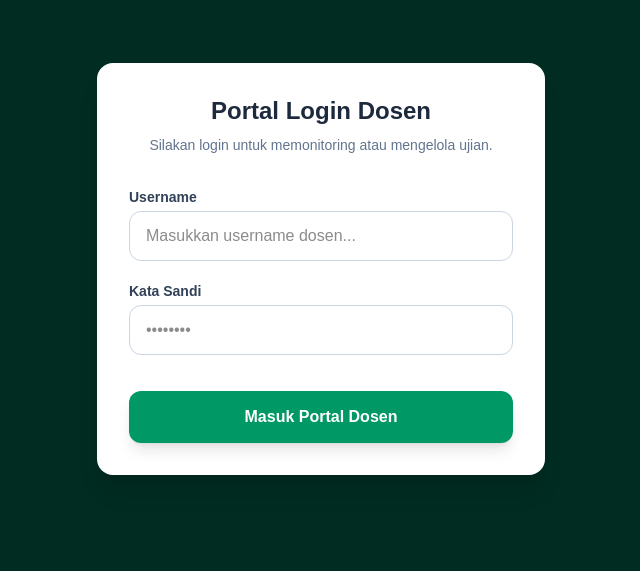
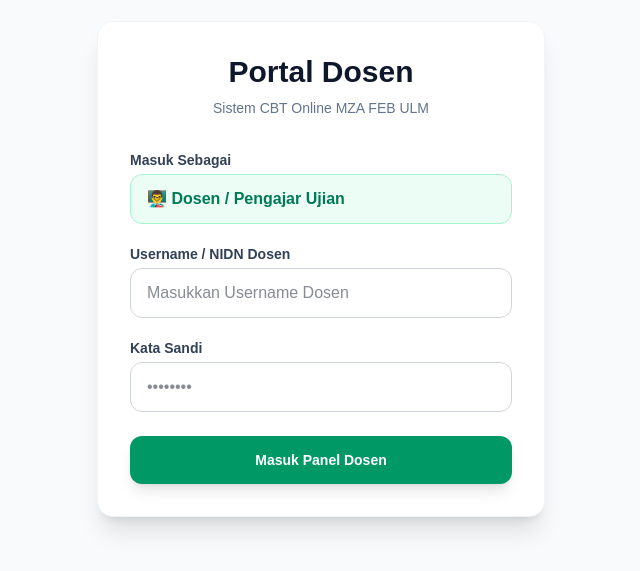
Before and after one commit to mzabidin80/cbtonline, a Next.js app: page /dosen-login in a window 1280 px wide. Shown: the part 131-702 px from the top of the page, without its empty margins (319-959 px from the left). Built offline with nearby package versions, Linux system fonts and the light colour scheme; no server answers.

Commit message:
update lgi

```diff
--- a/app/dosen-login/page.tsx
+++ b/app/dosen-login/page.tsx
@@ -19,6 +19,7 @@ export default function DosenLoginPage() {
     setErrorMsg('');
 
     try {
+      // 🎯 Hubungkan ke tabel user_dosen sesuai database Supabase Anda
       const { data, error } = await supabase
         .from('user_dosen')
         .select('*')
@@ -27,54 +28,62 @@ export default function DosenLoginPage() {
         .single();
 
       if (error || !data) {
-        throw new Error('Username atau Kata Sandi salah!');
+        setErrorMsg('Username atau kata sandi Dosen tidak sesuai!');
+        setLoading(false);
+        return;
       }
 
-      // Validasi agar hanya role dosen / pengawas yang bisa masuk
-      if (data.role !== 'dosen' && data.role !== 'pengawas') {
-        throw new Error('Akses Ditolak! Akun ini tidak terdaftar sebagai Dosen/Pengawas.');
-      }
+      // Ambil nama lengkap dari database user_dosen
+      const namaLengkap = data.nama_lengkap || data.username || 'Dosen Pengajar';
 
-      // Simpan sesi ke localStorage
-      localStorage.setItem('user_nama', data.nama_lengkap);
-      localStorage.setItem('user_role', data.role);
+      // Simpan session ke LocalStorage dengan key yang seragam
+      localStorage.setItem('dosen_username', String(data.username));
+      localStorage.setItem('dosen_nama', String(namaLengkap));
 
-      // Alihkan ke Dashboard Dosen
+      // Pindahkan ke halaman Dashboard Dosen Anda
       window.location.href = '/dosen';
 
-    } catch (err: any) {
-      setErrorMsg(err.message);
+    } catch (err) {
+      setErrorMsg('Terjadi kesalahan koneksi ke server database.');
     } finally {
       setLoading(false);
     }
   };
 
   return (
-    <div className="min-h-screen flex items-center justify-center bg-emerald-950 p-4">
+    <div className="min-h-screen flex items-center justify-center bg-slate-50 px-4">
       <title>Login Dosen - CBT Online</title>
 
-      <div className="max-w-md w-full bg-white p-8 rounded-2xl shadow-xl">
-        <div className="text-center mb-8">
-          <h1 className="text-2xl font-black text-slate-800">Portal Login Dosen</h1>
-          <p className="text-sm text-slate-500 mt-2">Silakan login untuk memonitoring atau mengelola ujian.</p>
+      <div className="max-w-md w-full space-y-8 bg-white p-8 rounded-2xl shadow-xl border border-slate-100">
+        <div className="text-center">
+          <h2 className="text-3xl font-extrabold text-slate-900">Portal Dosen</h2>
+          <p className="mt-2 text-sm text-slate-500">Sistem CBT Online MZA FEB ULM</p>
         </div>
 
+        <form className="mt-8 space-y-6" onSubmit={handleLoginDosen}>
           {errorMsg && (
-          <div className="bg-red-50 text-red-600 p-3 rounded-lg text-sm font-bold text-center mb-6 border border-red-200">
-            {errorMsg}
+            <div className="bg-red-50 border-l-4 border-red-400 p-4 text-sm text-red-700 rounded-xl font-medium">
+              ⚠️ {errorMsg}
             </div>
           )}
 
-        <form onSubmit={handleLoginDosen} className="space-y-5">
+          <div className="rounded-md space-y-5">
             <div>
-            <label className="block text-sm font-bold text-slate-700 mb-1">Username</label>
+              <label className="block text-sm font-bold text-slate-700 mb-1">Masuk Sebagai</label>
+              <div className="w-full bg-emerald-50 border border-emerald-200 px-4 py-3 rounded-xl font-bold text-emerald-700 flex items-center gap-2 cursor-not-allowed">
+                👨‍🏫 Dosen / Pengajar Ujian
+              </div>
+            </div>
+
+            <div>
+              <label className="block text-sm font-bold text-slate-700 mb-1">Username / NIDN Dosen</label>
               <input
                 type="text"
                 required
                 value={username}
                 onChange={(e) => setUsername(e.target.value)}
-              className="w-full border border-slate-300 px-4 py-3 rounded-xl focus:outline-none focus:border-emerald-500 focus:ring-1 focus:ring-emerald-500"
-              placeholder="Masukkan username dosen..."
+                className="block w-full px-4 py-3 border border-gray-300 rounded-xl text-gray-900 focus:ring-2 focus:ring-emerald-500 focus:border-emerald-500 outline-none transition"
+                placeholder="Masukkan Username Dosen"
               />
             </div>
 
@@ -85,18 +94,21 @@ export default function DosenLoginPage() {
                 required
                 value={password}
                 onChange={(e) => setPassword(e.target.value)}
-              className="w-full border border-slate-300 px-4 py-3 rounded-xl focus:outline-none focus:border-emerald-500 focus:ring-1 focus:ring-emerald-500"
+                className="block w-full px-4 py-3 border border-gray-300 rounded-xl text-gray-900 focus:ring-2 focus:ring-emerald-500 focus:border-emerald-500 outline-none transition"
                 placeholder="••••••••"
               />
             </div>
+          </div>
 
+          <div>
             <button
               type="submit"
               disabled={loading}
-            className="w-full bg-emerald-600 hover:bg-emerald-700 text-white font-bold py-3.5 rounded-xl transition shadow-lg disabled:opacity-50 mt-4"
+              className="w-full flex justify-center py-3.5 px-4 text-sm font-bold rounded-xl text-white bg-emerald-600 hover:bg-emerald-700 transition shadow-lg disabled:opacity-50 mt-2"
             >
-            {loading ? 'Memeriksa Data...' : 'Masuk Portal Dosen'}
+              {loading ? 'Memverifikasi Akun Dosen...' : 'Masuk Panel Dosen'}
             </button>
+          </div>
         </form>
       </div>
     </div>
--- a/app/dosen/layout.tsx
+++ b/app/dosen/layout.tsx
@@ -1,116 +1,171 @@
 'use client';
 
-import { useState } from 'react';
+import { useState, useEffect } from 'react';
 import { createClient } from '@supabase/supabase-js';
 
 const supabaseUrl = process.env.NEXT_PUBLIC_SUPABASE_URL || '';
 const supabaseAnonKey = process.env.NEXT_PUBLIC_SUPABASE_ANON_KEY || '';
 const supabase = createClient(supabaseUrl, supabaseAnonKey);
 
-export default function DosenLoginPage() {
-  const [username, setUsername] = useState('');
-  const [password, setPassword] = useState('');
+export default function DosenDashboardLayout({ children }: { children: React.ReactNode }) {
+  const [isMenuOpen, setIsMenuOpen] = useState(false);
+  const [isModalPasswordOpen, setIsModalPasswordOpen] = useState(false);
+  const [usernameDosen, setUsernameDosen] = useState('');
+  const [namaDosen, setNamaDosen] = useState('Dosen Pengajar');
+  const [passwordBaru, setPasswordBaru] = useState('');
+  const [konfirmasiPassword, setKonfirmasiPassword] = useState('');
   const [loading, setLoading] = useState(false);
-  const [errorMsg, setErrorMsg] = useState('');
+  const [pesanError, setPesanError] = useState('');
 
-  const handleLoginDosen = async (e: React.FormEvent) => {
+  useEffect(() => {
+    // Membaca session yang disimpan oleh /dosen-login
+    const storedUsername = localStorage.getItem('dosen_username') || localStorage.getItem('username') || localStorage.getItem('user_username');
+    const storedNama = localStorage.getItem('dosen_nama') || localStorage.getItem('nama') || localStorage.getItem('user_nama');
+
+    if (storedUsername) setUsernameDosen(storedUsername);
+    if (storedNama) setNamaDosen(storedNama);
+  }, []);
+
+  const handleLogout = () => {
+    localStorage.clear();
+    window.location.href = '/dosen-login';
+  };
+
+  const handleSimpanPasswordDosen = async (e: React.FormEvent) => {
     e.preventDefault();
+    setPesanError('');
+
+    if (!usernameDosen) {
+      setPesanError('Sesi tidak terdeteksi. Silakan logout dan login kembali melalui /dosen-login.');
+      return;
+    }
+
+    if (passwordBaru !== konfirmasiPassword) {
+      setPesanError('Konfirmasi password baru tidak cocok!');
+      return;
+    }
+
+    if (passwordBaru.length < 6) {
+      setPesanError('Password baru minimal harus 6 karakter!');
+      return;
+    }
+
     setLoading(true);
-    setErrorMsg('');
-
     try {
-      // 🎯 Hubungkan ke tabel user_dosen sesuai database Supabase Anda
       const { data, error } = await supabase
         .from('user_dosen')
-        .select('*')
-        .eq('username', username)
-        .eq('password', password)
-        .single();
+        .update({ password: passwordBaru })
+        .eq('username', usernameDosen)
+        .select();
 
-      if (error || !data) {
-        setErrorMsg('Username atau kata sandi Dosen tidak sesuai!');
+      if (error) throw error;
+
+      if (!data || data.length === 0) {
+        setPesanError(`Gagal: Akun dengan username "${usernameDosen}" tidak ditemukan di database.`);
         setLoading(false);
         return;
       }
 
-      // Ambil nama lengkap dari database user_dosen
-      const namaLengkap = data.nama_lengkap || data.username || 'Dosen Pengajar';
-
-      // Simpan session ke LocalStorage dengan key yang seragam
-      localStorage.setItem('dosen_username', String(data.username));
-      localStorage.setItem('dosen_nama', String(namaLengkap));
-
-      // Pindahkan ke halaman Dashboard Dosen Anda
-      window.location.href = '/dosen';
-
-    } catch (err) {
-      setErrorMsg('Terjadi kesalahan koneksi ke server database.');
+      alert('Sandi Dosen BERHASIL diperbarui di database Supabase!');
+      setIsModalPasswordOpen(false);
+      setPasswordBaru('');
+      setKonfirmasiPassword('');
+    } catch (err: any) {
+      console.error(err);
+      setPesanError('Gagal mengubah sandi database: ' + err.message);
     } finally {
       setLoading(false);
     }
   };
 
   return (
-    <div className="min-h-screen flex items-center justify-center bg-slate-50 px-4">
-      <title>Login Dosen - CBT Online</title>
-
-      <div className="max-w-md w-full space-y-8 bg-white p-8 rounded-2xl shadow-xl border border-slate-100">
-        <div className="text-center">
-          <h2 className="text-3xl font-extrabold text-slate-900">Portal Dosen</h2>
-          <p className="mt-2 text-sm text-slate-500">Sistem CBT Online MZA FEB ULM</p>
+    <div className="min-h-screen bg-slate-50 flex flex-col font-sans antialiased">
+      <header className="bg-emerald-600 text-white shadow-md px-6 py-4 flex justify-between items-center sticky top-0 z-40">
+        <div className="flex items-center gap-3">
+          <div className="bg-white/20 p-2 rounded-xl font-black text-xs tracking-wider">CBT</div>
+          <span className="font-extrabold text-sm sm:text-base tracking-wide uppercase">Sistem CBT - Panel Dosen</span>
         </div>
 
-        <form className="mt-8 space-y-6" onSubmit={handleLoginDosen}>
-          {errorMsg && (
-            <div className="bg-red-50 border-l-4 border-red-400 p-4 text-sm text-red-700 rounded-xl font-medium">
-              ⚠️ {errorMsg}
+        <div className="relative">
+          <button
+            onClick={() => setIsMenuOpen(!isMenuOpen)}
+            className="flex items-center gap-3 hover:bg-emerald-700 p-1.5 rounded-xl transition text-left focus:outline-none"
+          >
+            <div className="text-right hidden sm:block">
+              <p className="font-extrabold text-xs text-white flex items-center gap-1">
+                {namaDosen} <span className="text-[10px] text-emerald-200">{isMenuOpen ? '▲' : '▼'}</span>
+              </p>
+              <p className="text-[9px] font-bold text-emerald-200 uppercase tracking-widest">
+                USER: {usernameDosen ? usernameDosen : 'BELUM LOGIN'}
+              </p>
+            </div>
+            <div className="w-8 h-8 bg-white text-emerald-700 font-black text-xs flex items-center justify-center rounded-xl shadow-md uppercase">
+              {namaDosen.charAt(0)}
+            </div>
+          </button>
+
+          {isMenuOpen && (
+            <div className="absolute right-0 mt-2 w-48 bg-white rounded-xl shadow-xl border border-slate-200/80 py-1.5 z-50 text-slate-800">
+              <button
+                type="button"
+                className="w-full flex items-center gap-2.5 px-3.5 py-2.5 text-xs font-semibold text-slate-600 hover:bg-slate-50 hover:text-slate-900 transition text-left"
+                onClick={() => {
+                  setIsModalPasswordOpen(true);
+                  setIsMenuOpen(false);
+                }}
+              >
+                🔑 Ubah Password
+              </button>
+              <button
+                onClick={handleLogout}
+                className="w-full flex items-center gap-2.5 px-3.5 py-2.5 text-xs font-bold text-red-600 hover:bg-red-50 transition text-left border-t border-slate-100"
+              >
+                🚪 Keluar Sistem
+              </button>
             </div>
           )}
+        </div>
+      </header>
 
-          <div className="rounded-md space-y-5">
-            <div>
-              <label className="block text-sm font-bold text-slate-700 mb-1">Masuk Sebagai</label>
-              <div className="w-full bg-emerald-50 border border-emerald-200 px-4 py-3 rounded-xl font-bold text-emerald-700 flex items-center gap-2 cursor-not-allowed">
-                👨‍🏫 Dosen / Pengajar Ujian
-              </div>
+      <main className="flex-1 p-4 sm:p-6 max-w-7xl w-full mx-auto">
+        {children}
+      </main>
+
+      {isModalPasswordOpen && (
+        <div className="fixed inset-0 bg-slate-900/60 backdrop-blur-sm flex items-center justify-center z-50 p-4">
+          <div className="bg-white rounded-2xl shadow-2xl border border-slate-200/80 w-full max-w-md overflow-hidden">
+            <div className="flex items-center justify-between px-5 py-4 border-b border-slate-100">
+              <h3 className="font-bold text-sm text-slate-800">🔑 Ubah Password Akun</h3>
+              <button onClick={() => setIsModalPasswordOpen(false)} className="text-slate-400 hover:text-slate-600 font-bold">✕</button>
             </div>
 
+            <form onSubmit={handleSimpanPasswordDosen} className="p-5 space-y-4">
+              {pesanError && <div className="p-2.5 bg-rose-50 text-rose-700 text-xs font-semibold rounded-xl">⚠️ {pesanError}</div>}
               <div>
-              <label className="block text-sm font-bold text-slate-700 mb-1">Username / NIDN Dosen</label>
+                <label className="block text-[10px] font-bold text-slate-400 uppercase mb-1">USERNAME / ID DOSEN</label>
                 <input
                   type="text"
-                required
-                value={username}
-                onChange={(e) => setUsername(e.target.value)}
-                className="block w-full px-4 py-3 border border-gray-300 rounded-xl text-gray-900 focus:ring-2 focus:ring-emerald-500 focus:border-emerald-500 outline-none transition"
-                placeholder="Masukkan Username Dosen"
+                  value={usernameDosen || "Tidak Terdeteksi"}
+                  disabled
+                  className="w-full px-3.5 py-2 bg-slate-50 border border-slate-200 rounded-xl text-xs font-semibold text-slate-500 cursor-not-allowed"
                 />
               </div>
-
               <div>
-              <label className="block text-sm font-bold text-slate-700 mb-1">Kata Sandi</label>
-              <input
-                type="password"
-                required
-                value={password}
-                onChange={(e) => setPassword(e.target.value)}
-                className="block w-full px-4 py-3 border border-gray-300 rounded-xl text-gray-900 focus:ring-2 focus:ring-emerald-500 focus:border-emerald-500 outline-none transition"
-                placeholder="••••••••"
-              />
+                <label className="block text-[10px] font-bold text-slate-500 uppercase mb-1">PASSWORD BARU</label>
+                <input type="password" placeholder="••••••" value={passwordBaru} onChange={(e) => setPasswordBaru(e.target.value)} required className="w-full px-3.5 py-2 border border-slate-200 rounded-xl text-xs" />
               </div>
+              <div>
+                <label className="block text-[10px] font-bold text-slate-500 uppercase mb-1">KONFIRMASI PASSWORD BARU</label>
+                <input type="password" placeholder="Ulangi..." value={konfirmasiPassword} onChange={(e) => setKonfirmasiPassword(e.target.value)} required className="w-full px-3.5 py-2 border border-slate-200 rounded-xl text-xs" />
               </div>
-
-          <div>
-            <button
-              type="submit"
-              disabled={loading}
-              className="w-full flex justify-center py-3.5 px-4 text-sm font-bold rounded-xl text-white bg-emerald-600 hover:bg-emerald-700 transition shadow-lg disabled:opacity-50 mt-2"
-            >
-              {loading ? 'Memverifikasi Akun Dosen...' : 'Masuk Panel Dosen'}
-            </button>
+              <div className="flex gap-2 pt-2 text-xs font-bold">
+                <button type="button" onClick={() => setIsModalPasswordOpen(false)} className="flex-1 bg-slate-100 text-slate-600 py-2.5 rounded-xl">Batal</button>
+                <button type="submit" disabled={loading} className="flex-1 bg-emerald-600 text-white py-2.5 rounded-xl">{loading ? 'Memproses...' : 'Simpan Sandi'}</button>
               </div>
             </form>
           </div>
         </div>
+      )}
+    </div>
   );
 }
```
Lines whose indentation alone changed are shown as unchanged.
